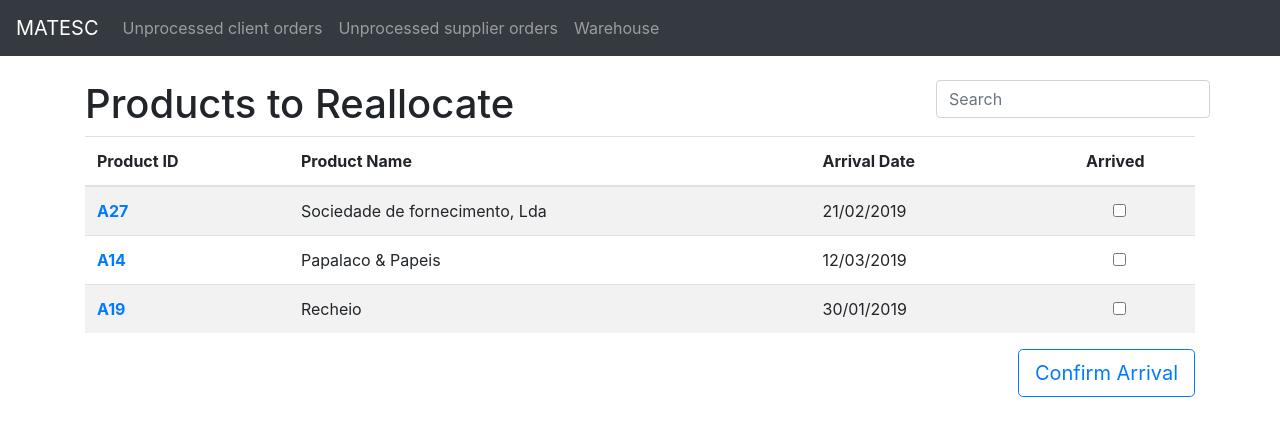
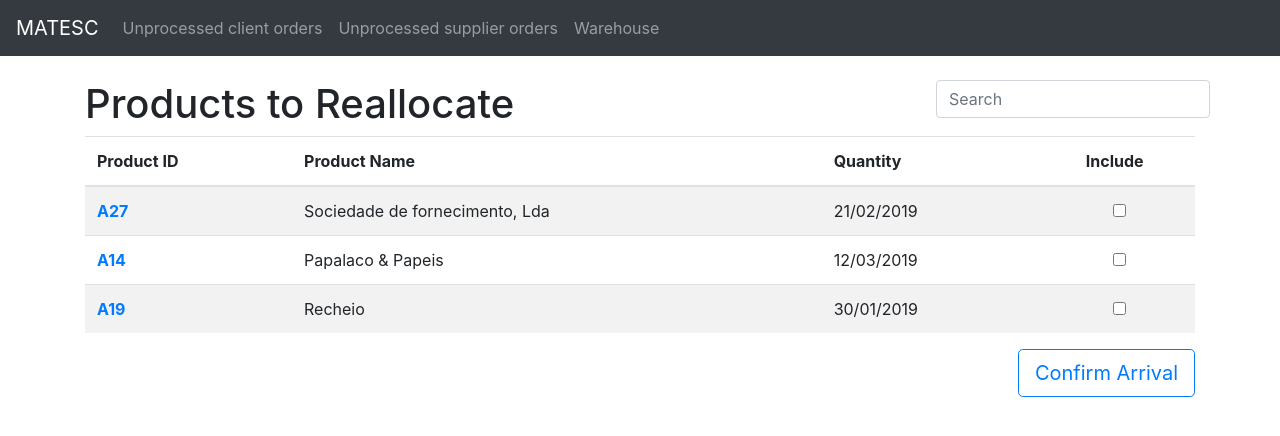
Before and after one commit to rafaeldamasceno/SINF1819, a React (Create React App) app in the folder matesc-web/: page /produts-to-store in a window 1280 px wide. Shown: the top 436 px of the page. Built offline with nearby package versions, Linux system fonts and the light colour scheme; no server answers.

Commit message:
products to store headers

```diff
--- a/matesc-web/src/components/ProductsToStore.js
+++ b/matesc-web/src/components/ProductsToStore.js
@@ -13,7 +13,7 @@ export default class SupplierOrders extends Component {
 
         this.state = {
             title: "Products to Reallocate",
-            headers:[{name:"Product ID"},{name:"Product Name"},{name:"Arrival Date"},{name: "Arrived"}],
+            headers:[{name:"Product ID"},{name:"Product Name"},{name:"Quantity"},{name: "Include"}],
             data: [["A27","Sociedade de fornecimento, Lda","21/02/2019"],
                 ["A14","Papalaco & Papeis","12/03/2019"],
                 ["A19","Recheio","30/01/2019"]],
```
